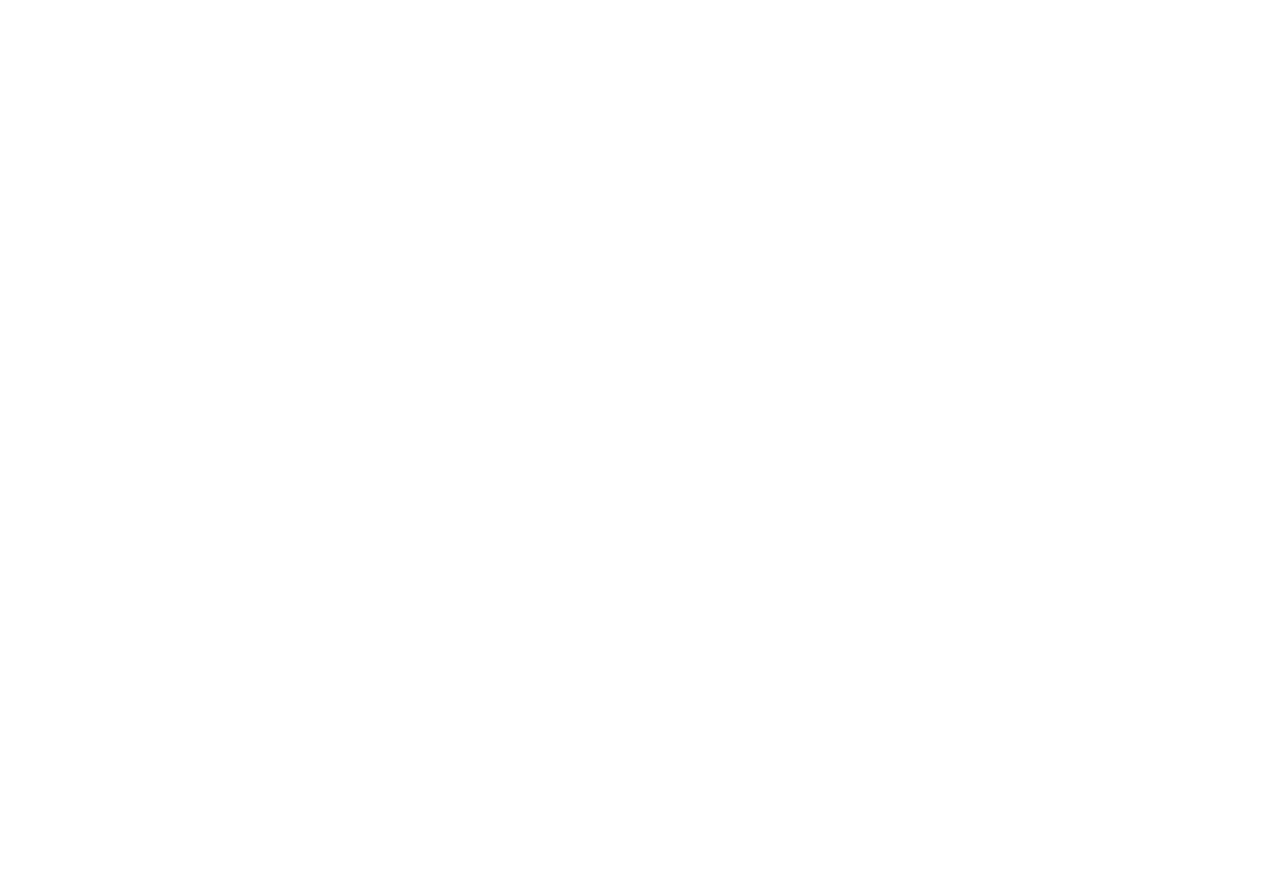
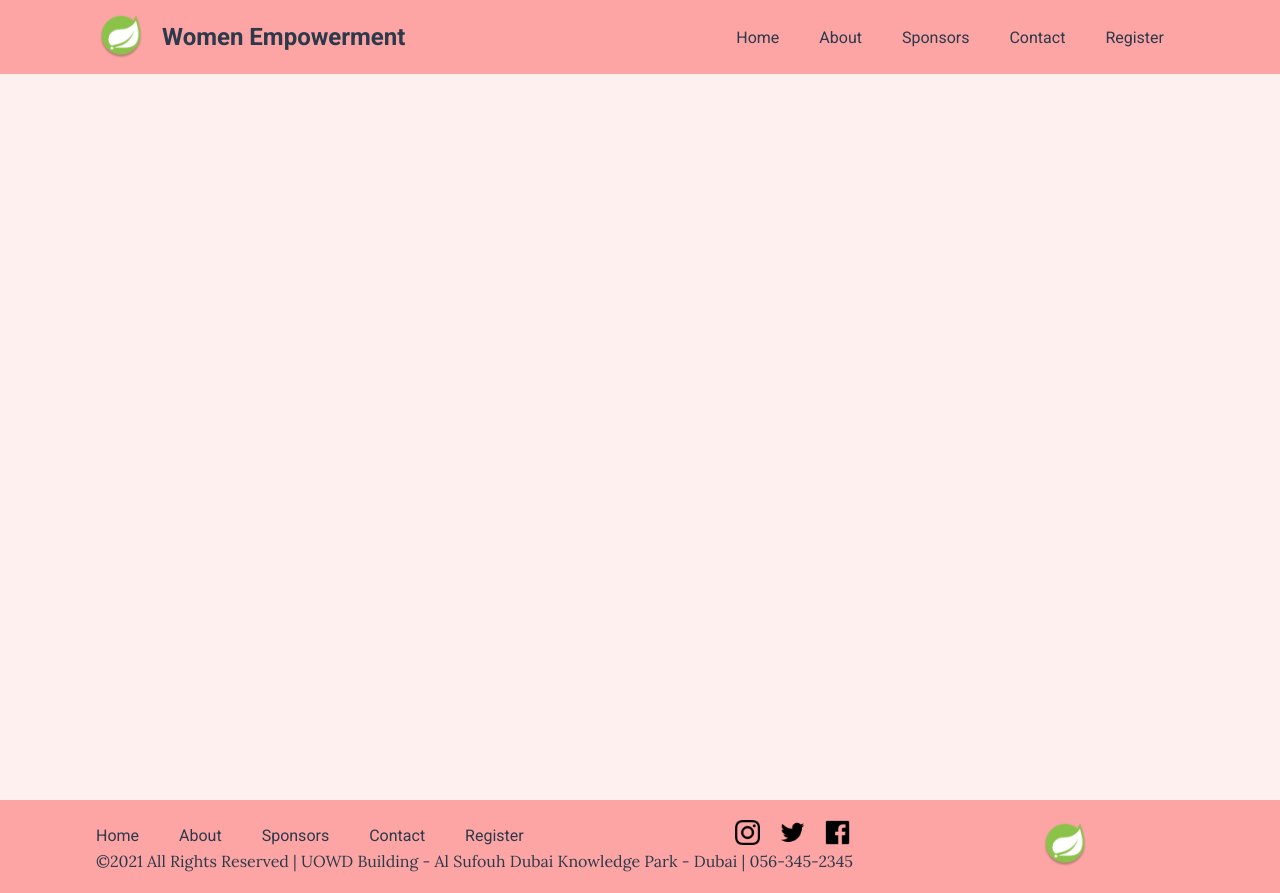
Before and after one commit to fidellim/website, a plain HTML site: page Pages/register.html in a window 1280 px wide. Before the commit the page ends 800 px from the top, so only its background shows below. Drawn offline with Linux system fonts and the light colour scheme.

Commit message:
add remaining pages

```diff
--- a/Pages/register.html
+++ b/Pages/register.html
@@ -1,12 +1,68 @@
 <!DOCTYPE html>
 <html lang="en">
+
 <head>
     <meta charset="UTF-8">
     <meta http-equiv="X-UA-Compatible" content="IE=edge">
     <meta name="viewport" content="width=device-width, initial-scale=1.0">
-    <title>Register</title>
+    <link rel="stylesheet" href="/CSS/index.css">
+    <title>Women Empowerment</title>
 </head>
+
 <body>
+    <div class="container">
+        <header>
+            <div class="nav-container">
+                <nav class="nav-header">
+                    <div class="nav-title">
+                        <img class="img-logo" src="/images/spring_logo.png" alt="Logo">
+                        <h1>Women Empowerment</h1>
+                    </div>
+                    <ul>
+                        <li><a href="/Pages/index.html">Home</a></li>
+                        <li><a href="/Pages/about.html">About</a></li>
+                        <li><a href="/Pages/sponsor.html">Sponsors</a></li>
+                        <li><a href="/Pages/contact.html">Contact</a></li>
+                        <li><a href="/Pages/register.html">Register</a></li>
+                    </ul>
+                </nav>
+            </div>
+            <!-- <div class="home-content">
+                <div>
+                    <h1>Teach-0. Made for Mentors and Mentees</h1>
+                    <h3>A Non-profit organization dedicated to help you.</h3>
+                </div>
+                <img class="home-image1" src="/images/student_studying.png" alt="guy study">
+            </div> -->
+        </header>
 
+        <footer>
+            <div class="footer-container">
+                <nav class="nav-footer">
+                    <ul>
+                        <li><a href="/Pages/index.html">Home</a></li>
+                        <li><a href="/Pages/about.html">About</a></li>
+                        <li><a href="/Pages/sponsor.html">Sponsors</a></li>
+                        <li><a href="/Pages/contact.html">Contact</a></li>
+                        <li><a href="/Pages/register.html">Register</a></li>
+                    </ul>
+                </nav>
+                <nav class="nav-social">
+                    <ul>
+                        <li><a href="#"><img class="social-media-logo" src="/images/instagram.png" alt="instagram"></a>
+                        </li>
+                        <li><a href="#"><img class="social-media-logo" src="/images/twitter.png" alt="twitter"></a></li>
+                        <li><a href="#"><img class="social-media-logo" src="/images/facebook.png" alt="facebook"></a>
+                        </li>
+                    </ul>
+                </nav>
+                <p>
+                    ©2021 All Rights Reserved | UOWD Building - Al Sufouh Dubai Knowledge Park - Dubai | 056-345-2345
+                </p>
+                <img class="img-logo" src="/images/spring_logo.png" alt="Logo">
+            </div>
+        </footer>
+    </div>
 </body>
+
 </html>
```
Also changed, not shown: Pages/contact.html (added, +68 -0 lines), Pages/sponsor.html (added, +68 -0 lines).
